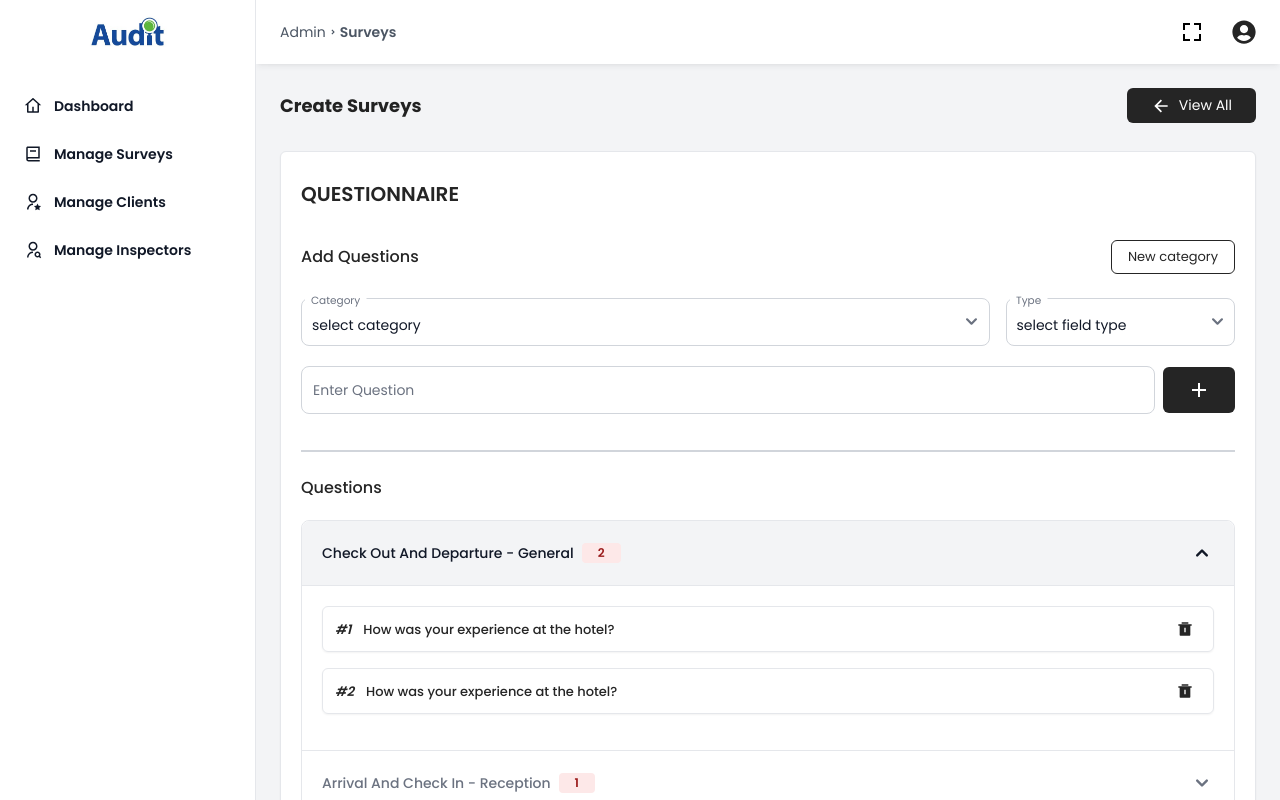
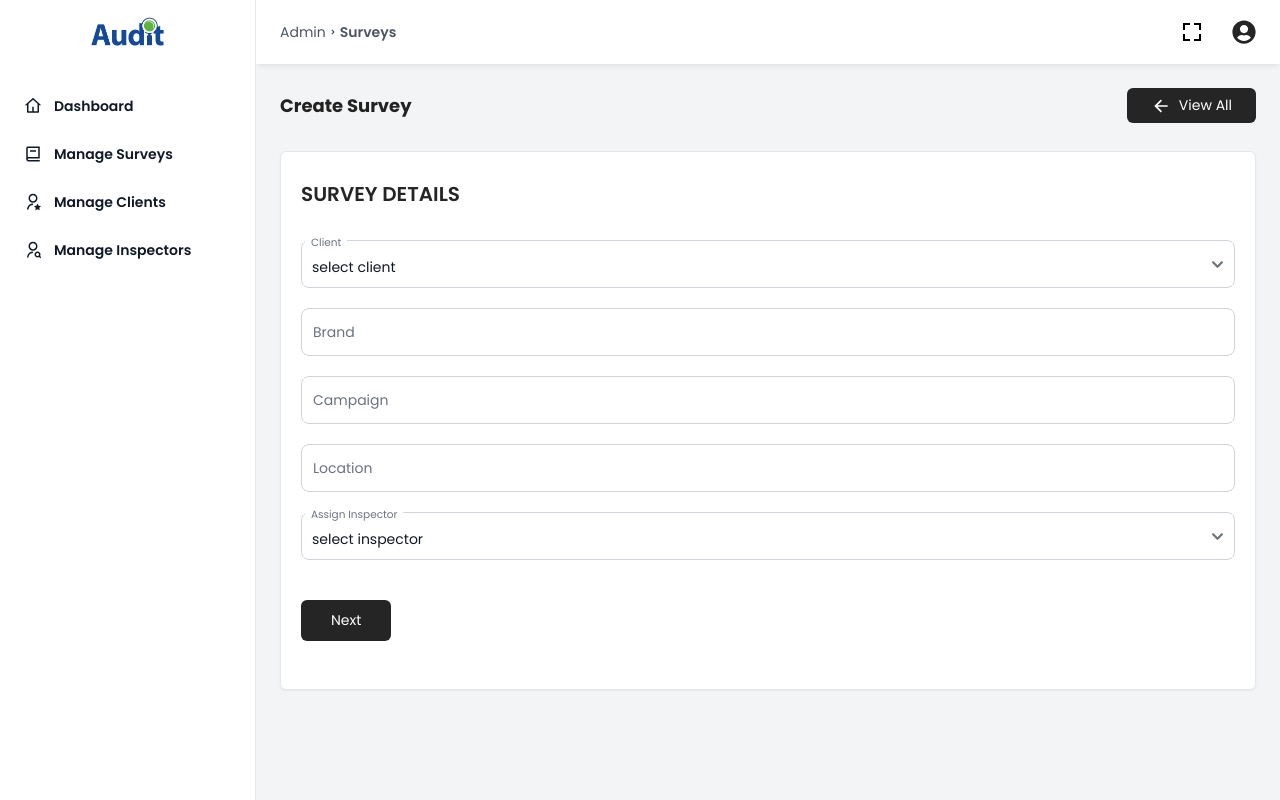
Before and after one commit to deegeeartz/pipeopsAuditProductivity, a Next.js app in the folder frontend/: page /admin/surveys/create in a window 1280 px wide. Shown: the top 800 px of the page. Built offline with nearby package versions, Linux system fonts and the light colour scheme.

Commit message:
feat: update Survey pages

```diff
--- /dev/null
+++ b/frontend/src/components/Fields.jsx
@@ -0,0 +1,39 @@
+import { FloatingLabel } from 'flowbite-react';
+
+export const SelectField = ({ label, style, children, ...props }) => (
+	<div class={`relative w-full ${style}`}>
+		<select
+			class='block px-2.5 pb-2.5 pt-4 w-full text-sm text-gray-900 bg-transparent rounded-lg border-1 border-gray-300 appearance-none focus:outline-none focus:ring-0 focus:!border-[#252525] peer'
+			{...props}>
+			{children}
+		</select>
+		<label
+			for='floating_outlined'
+			class='absolute text-sm text-gray-500 duration-300 transform -translate-y-4 scale-75 top-2 z-10 origin-[0] bg-white px-2 peer-focus:px-2 peer-focus:text-[#252525] peer-placeholder-shown:scale-100 peer-placeholder-shown:-translate-y-1/2 peer-placeholder-shown:top-1/2 peer-focus:top-2 peer-focus:scale-75 peer-focus:-translate-y-4 rtl:peer-focus:translate-x-1/4 rtl:peer-focus:left-auto start-1'>
+			{label}
+		</label>
+	</div>
+);
+
+export const FloatField = ({ label, style, ...props }) => (
+	<FloatingLabel
+		variant='outlined'
+		className={'focus:!border-[#252525] peer-focus:!text-[#252525] ' + style}
+		width={100}
+		label={label}
+		{...props}
+	/>
+);
+
+export const InputFieldStatic = ({ label, style, ...props }) => (
+	<div class='relative h-11 w-full min-w-[200px]'>
+		<input
+			placeholder={label}
+			class={
+				'peer h-full w-full border-b border-gray-200 bg-transparent pt-2 pb-1.5 font-sans text-sm font-normal text-gray-700 outline outline-0 transition-all placeholder-shown:border-gray-200 focus:border-[#252525] focus:outline-0 ' +
+				style
+			}
+			{...props}
+		/>
+	</div>
+);
--- /dev/null
+++ b/frontend/src/components/QuestionUI.jsx
@@ -0,0 +1,36 @@
+import { Accordion, Badge } from "flowbite-react";
+import { RiDeleteBin4Fill } from "react-icons/ri";
+
+export const CategoryPanel = ({ title, count, children }) => {
+	return (
+		<>
+			<Accordion.Title className="!ring-opacity-0 py-4 hover:!bg-gray-50 focus:!bg-gray-50">
+				<div className="capitalize fx_between">
+					<h5 className="text-sm">{title}</h5>
+					<Badge color="failure" className="px-4 ml-2">
+						{count}
+					</Badge>
+				</div>
+			</Accordion.Title>
+
+			<Accordion.Content>{children}</Accordion.Content>
+		</>
+	);
+};
+
+export const QuestionBox = ({ id, title, type }) => {
+	return (
+		<div className="box fx_between py-2.5 px-3 mb-4 border border-gray-200 shadow-sm rounded-md">
+			<div className="md:_flex">
+				<i className="text-[13px] font-semibold pr-3">#{id}</i>
+				<span className="text-[13px] font-medium">{title}</span>
+
+				<Badge color="info" className="px-4 mt-1.5 w-fit">
+					{type}
+				</Badge>
+			</div>
+
+			<RiDeleteBin4Fill size={22} className="mx-2 md:mt-0" />
+		</div>
+	);
+};
--- /dev/null
+++ b/frontend/src/pages/admin/surveys/[id]/edit.jsx
@@ -0,0 +1,144 @@
+import { useState } from "react";
+import Layout from "@/components/Layout";
+import { RiAddFill, RiArrowLeftLine, RiDeleteBin4Fill, RiUploadLine } from "react-icons/ri";
+
+import Link from "next/link";
+import { Accordion } from "flowbite-react";
+import { FloatField, SelectField } from "@/components/Fields";
+import { CategoryPanel, QuestionBox } from "@/components/QuestionUI";
+
+const EditSurvey = () => {
+	// const [openDelModal, setOpenDelModal] = useState(false);
+	const [step, setStep] = useState(1);
+
+	return (
+		<Layout>
+			<div className="content p-6">
+				<div className="mb-7 flex justify-between items-center">
+					<h1 className="font-bold text-lg text-[#222]">Edit Survey</h1>
+					<Link href="/admin/surveys" className="btn_primary _flex">
+						<RiArrowLeftLine className="mr-2 h-5 w-5" />
+						<span className="hidden md:block">View All</span>
+					</Link>
+				</div>
+
+				<div className="py-7 px-5 mb-8 bg-white rounded-md border border-gray-200 shadow-sm shadow-black/5">
+					<form class="w-full">
+						<div className={`step1 details ${step !== 1 && "hidden"}`}>
+							<h3 className="heading text-xl font-semibold mb-8 uppercase">Survey Details</h3>
+
+							<div class="mb-5">
+								<SelectField label={"Client"}>
+									<option>select client</option>
+									<option>KM Hotels</option>
+									<option>JEntertainment LTD</option>
+									<option></option>
+								</SelectField>
+							</div>
+
+							<div class="mb-5">
+								<FloatField label={"Brand"} value={""} />
+							</div>
+
+							<div class="mb-5">
+								<FloatField label={"Campaign"} value={""} />
+							</div>
+
+							<div class="mb-5">
+								<FloatField label={"Location"} value={""} />
+							</div>
+
+							<div class="mb-5">
+								<SelectField label={"Assign Inspector"}>
+									<option>select inspector</option>
+									<option>Paul Smith</option>
+									<option>David Samuel</option>
+								</SelectField>
+							</div>
+						</div>
+
+						<div className={`step2 questionnaire ${step !== 2 && "hidden"}`}>
+							<h3 className="heading text-xl font-semibold mb-8 uppercase">Questionnaire</h3>
+
+							<div className="fx_between mb-7">
+								<p className="heading text-base font-medium">Add Questions</p>
+								<div className="btn_outline">New category</div>
+							</div>
+
+							<div class="mb-5 w-full md:flex">
+								<SelectField label="Category">
+									<option>select category</option>
+									<option>Check out and departure - General</option>
+									<option>Check out and departure - Reception</option>
+									<option>Health Check and customer service</option>
+								</SelectField>
+
+								<SelectField label="Type" style="md:w-1/3 md:ml-4 mt-4 md:m-0">
+									<option>select field type</option>
+									<option>Input</option>
+									<option>Options</option>
+								</SelectField>
+							</div>
+
+							<div class="mb-5 md:flex items-center">
+								<div className="w-full mb-4 md:mb-0">
+									<FloatField label={"Enter Question"} value={""} />
+								</div>
+
+								<button className="btn_primary _flex md:ml-2 !py-[11px] mb-[8px]">
+									<RiAddFill size={24} />
+									<span className="ml-3 md:hidden">Add</span>
+								</button>
+							</div>
+
+							<div className="mt-7 mb-6 border border-gray-300" />
+							<p className="heading text-base font-medium mb-7">Questions</p>
+
+							<div className="mb-5">
+								<Accordion>
+									<Accordion.Panel className="box">
+										<CategoryPanel title={"Check out and departure - General"} count={2}>
+											<QuestionBox id={2} type={"Input"} title="How was your experience at the hotel?" />
+											<QuestionBox id={2} type={"Option"} title="How was your experience at the hotel?" />
+										</CategoryPanel>
+									</Accordion.Panel>
+
+									<Accordion.Panel className="box">
+										<CategoryPanel title={"Arrival and check in - Reception"} count={1}>
+											<QuestionBox id={2} type={"Option"} title="How was your experience at the hotel?" />
+										</CategoryPanel>
+									</Accordion.Panel>
+
+									<Accordion.Panel className="box">
+										<CategoryPanel title={"Check out and departure - General"} count={1}>
+											<QuestionBox id={2} type={"Input"} title="How was your experience at the hotel?" />
+											<QuestionBox id={2} type={"Option"} title="How was your experience at the hotel?" />
+										</CategoryPanel>
+									</Accordion.Panel>
+								</Accordion>
+							</div>
+						</div>
+
+						<div className="py-5 _flex">
+							<button
+								type="button"
+								onClick={() => (step == 1 ? setStep(2) : setStep(1))}
+								class="btn_primary !py-[10px] md:!px-[30px] mr-4">
+								{step == 1 ? "Next" : "Previous"}
+							</button>
+
+							{step == 2 && (
+								<button type="submit" class="btn_primary _flex !px-[10px] !py-[10px] md:!px-[30px]">
+									<RiUploadLine size={22} className="mr-1.5" />
+									<span>Update Survey</span>
+								</button>
+							)}
+						</div>
+					</form>
+				</div>
+			</div>
+		</Layout>
+	);
+};
+
+export default EditSurvey;
--- a/frontend/src/pages/admin/surveys/create.jsx
+++ b/frontend/src/pages/admin/surveys/create.jsx
@@ -1,33 +1,21 @@
 import { useState } from 'react';
 import Layout from '@/components/Layout';
-import { RiAddFill, RiArrowLeftLine, RiDeleteBin4Fill } from 'react-icons/ri';
+import { RiAddFill, RiArrowLeftLine, RiCloseLine, RiDeleteBin4Fill } from 'react-icons/ri';
 
 import Link from 'next/link';
-import { Accordion, Badge, FloatingLabel, Select } from 'flowbite-react';
+import { Accordion } from 'flowbite-react';
+import { FloatField, InputFieldStatic, SelectField } from '@/components/Fields';
+import { CategoryPanel, QuestionBox } from '@/components/QuestionUI';
 
-const CreateSurveys = () => {
+const CreateSurvey = () => {
 	// const [openDelModal, setOpenDelModal] = useState(false);
-
-	const SelectField = ({ label, style, children }) => (
-		<div class={`relative w-full ${style}`}>
-			<select
-				id='countries'
-				class='block px-2.5 pb-2.5 pt-4 w-full text-sm text-gray-900 bg-transparent rounded-lg border-1 border-gray-300 appearance-none focus:outline-none focus:ring-0 focus:!border-[#252525] peer'>
-				{children}
-			</select>
-			<label
-				for='floating_outlined'
-				class='absolute text-sm text-gray-500 duration-300 transform -translate-y-4 scale-75 top-2 z-10 origin-[0] bg-white px-2 peer-focus:px-2 peer-focus:text-[#252525] peer-placeholder-shown:scale-100 peer-placeholder-shown:-translate-y-1/2 peer-placeholder-shown:top-1/2 peer-focus:top-2 peer-focus:scale-75 peer-focus:-translate-y-4 rtl:peer-focus:translate-x-1/4 rtl:peer-focus:left-auto start-1'>
-				{label}
-			</label>
-		</div>
-	);
+	const [step, setStep] = useState(1);
 
 	return (
 		<Layout>
 			<div className='content p-6'>
 				<div className='mb-7 flex justify-between items-center'>
-					<h1 className='font-bold text-lg text-[#222]'>Create Surveys</h1>
+					<h1 className='font-bold text-lg text-[#222]'>Create Survey</h1>
 					<Link href='/admin/surveys' className='btn_primary _flex'>
 						<RiArrowLeftLine className='mr-2 h-5 w-5' />
 						<span className='hidden md:block'>View All</span>
@@ -35,211 +23,92 @@ const CreateSurveys = () => {
 				</div>
 
 				<div className='py-7 px-5 mb-8 bg-white rounded-md border border-gray-200 shadow-sm shadow-black/5'>
-					<form class='w-full'>
-						<div className='level details hidden'>
+					<form className='w-full'>
+						<div className={`step1 details ${step !== 1 && 'hidden'}`}>
 							<h3 className='heading text-xl font-semibold mb-8 uppercase'>Survey Details</h3>
 
-							<div class='mb-5'>
+							<div className='mb-5'>
 								<SelectField label={'Client'}>
 									<option>select client</option>
-									<option>Canada</option>
-									<option>France</option>
-									<option>Germany</option>
+									<option>KM Hotels</option>
+									<option>JEntertainment LTD</option>
+									<option></option>
 								</SelectField>
 							</div>
 
-							<div class='mb-5'>
-								{/* <label class='block mb-2 text-sm font-medium text-gray-900 dark:text-white'>Brand</label> */}
-								<FloatingLabel variant='outlined' label='Brand' />
+							<div className='mb-5'>
+								<FloatField label={'Brand'} value={''} />
 							</div>
 
-							<div class='mb-5'>
-								<FloatingLabel variant='outlined' label='Campaign' />
+							<div className='mb-5'>
+								<FloatField label={'Campaign'} value={''} />
 							</div>
 
-							<div class='mb-5'>
-								<FloatingLabel variant='outlined' label='Location' />
+							<div className='mb-5'>
+								<FloatField label={'Location'} value={''} />
 							</div>
 
-							<div class='mb-5'>
+							<div className='mb-5'>
 								<SelectField label={'Assign Inspector'}>
 									<option>select inspector</option>
 									<option>Paul Smith</option>
-									<option>France</option>
-									<option>Germany</option>
+									<option>David Samuel</option>
 								</SelectField>
 							</div>
 						</div>
 
-						<div className='level questionnaire'>
-							{/* <div className='mt-7 mb-6 border border-gray-300' /> */}
+						<div className={`step2 questionnaire ${step !== 2 && 'hidden'}`}>
 							<h3 className='heading text-xl font-semibold mb-8 uppercase'>Questionnaire</h3>
 
-							{/* <p className='heading text-base font-semibold mb-4'>Add Category</p>
-							<div class='mb-5 flex items-center'>
-								<div className='w-full'>
-									<FloatingLabel variant='outlined' width={100} label='Enter Category' />
-								</div>
-
-								<button className='btn_primary ml-2 !py-[11px] mb-[8px]'>
-									<RiAddFill size={24} />
-								</button>
-							</div> */}
-
-							{/* <div className='mt-7 mb-6 border border-gray-300' /> */}
-							<div className='fx_between mb-6'>
+							<div className='fx_between mb-7'>
 								<p className='heading text-base font-medium'>Add Questions</p>
 								<div className='btn_outline'>New category</div>
 							</div>
 
-							<div class='mb-5 w-full md:flex'>
-								<SelectField label='Category'>
-									<option>select category</option>
-									<option>Check out and departure - General</option>
-									<option>Health Check and customer service</option>
-									<option>Germany</option>
-								</SelectField>
+							<AddQuestion />
 
-								<SelectField label='Type' style='md:w-1/3 md:ml-4 mt-4 md:m-0'>
-									<option>select field type</option>
-									<option>Input</option>
-									<option>Options</option>
-								</SelectField>
-							</div>
-
-							<div class='mb-5 md:flex items-center'>
-								<div className='w-full mb-4 md:mb-0'>
-									<FloatingLabel variant='outlined' width={100} label='Enter Question' />
-								</div>
-
-								<button className='btn_primary _flex md:ml-2 !py-[11px] mb-[8px]'>
-									<RiAddFill size={24} />
-									<span className='ml-3 md:hidden'>Add</span>
-								</button>
-							</div>
-
-							<div className='mt-7 mb-6 border border-gray-300' />
-							<p className='heading text-base font-medium mb-5'>Questions</p>
+							<div className='mt-8 mb-6 border border-gray-300' />
+							<p className='heading text-base font-medium mb-7'>Questions</p>
 
 							<div className='mb-5'>
 								<Accordion>
-									<Accordion.Panel>
-										<Accordion.Title>
-											<div className='capitalize fx_between'>
-												<h5 className='text-sm'>Check out and departure - General</h5>
-												<Badge color='failure' className='px-4 ml-2'>
-													2
-												</Badge>
-											</div>
-										</Accordion.Title>
-										<Accordion.Content>
-											<div className='box fx_between py-2.5 px-3 mb-4 border border-gray-200 shadow-sm rounded-md'>
-												<div>
-													<i className='text-[13px] font-semibold pr-3'>#1</i>
-													<span className='text-[13px] font-medium'>
-														How was your experience at the hotel?
-													</span>
-												</div>
-
-												<RiDeleteBin4Fill className='mx-2' />
-											</div>
-
-											<div className='box fx_between py-2.5 px-3 mb-4 border border-gray-200 shadow-sm rounded-md'>
-												<div>
-													<i className='text-[13px] font-semibold pr-3'>#2</i>
-													<span className='text-[13px] font-medium'>
-														How was your experience at the hotel?
-													</span>
-												</div>
-
-												<RiDeleteBin4Fill className='mx-2' />
-											</div>
-										</Accordion.Content>
+									<Accordion.Panel className='box'>
+										<CategoryPanel title={'Check out and departure - General'} count={2}>
+											<QuestionBox id={2} type={'Input'} title='How was your experience at the hotel?' />
+											<QuestionBox id={2} type={'Option'} title='How was your experience at the hotel?' />
+										</CategoryPanel>
 									</Accordion.Panel>
 
-									<Accordion.Panel>
-										<Accordion.Title>
-											<div className='capitalize fx_between'>
-												<h5 className='text-sm'>Arrival and check in - Reception</h5>
-												<Badge color='failure' className='px-4 ml-2'>
-													1
-												</Badge>
-											</div>
-										</Accordion.Title>
-										<Accordion.Content>
-											<div className='box fx_between py-2.5 px-3 mb-4 border border-gray-200 shadow-sm rounded-md'>
-												<div>
-													<i className='text-[13px] font-semibold pr-3'>#1</i>
-													<span className='text-[13px] font-medium'>
-														How was your experience at the hotel?
-													</span>
-												</div>
-
-												<RiDeleteBin4Fill className='mx-2' />
-											</div>
-
-											<div className='box fx_between py-2.5 px-3 mb-4 border border-gray-200 shadow-sm rounded-md'>
-												<div>
-													<i className='text-[13px] font-semibold pr-3'>#1</i>
-													<span className='text-[13px] font-medium'>
-														How was your experience at the hotel?
-													</span>
-												</div>
-
-												<RiDeleteBin4Fill className='mx-2' />
-											</div>
-										</Accordion.Content>
+									<Accordion.Panel className='box'>
+										<CategoryPanel title={'Arrival and check in - Reception'} count={1}>
+											<QuestionBox id={2} type={'Option'} title='How was your experience at the hotel?' />
+										</CategoryPanel>
 									</Accordion.Panel>
 
-									<Accordion.Panel>
-										<Accordion.Title>
-											<div className='capitalize fx_between'>
-												<h5 className='text-sm'>Arrival and check in - General</h5>
-												<Badge color='failure' className='px-4 ml-2'>
-													1
-												</Badge>
-											</div>
-										</Accordion.Title>
-										<Accordion.Content>
-											<div className='box fx_between py-2.5 px-3 mb-4 border border-gray-200 shadow-sm rounded-md'>
-												<div>
-													<i className='text-[13px] font-semibold pr-3'>#1</i>
-													<span className='text-[13px] font-medium'>
-														How was your experience at the hotel?
-													</span>
-												</div>
-
-												<RiDeleteBin4Fill className='mx-2' />
-											</div>
-
-											<div className='box fx_between py-2.5 px-3 mb-4 border border-gray-200 shadow-sm rounded-md'>
-												<div>
-													<i className='text-[13px] font-semibold pr-3'>#1</i>
-													<span className='text-[13px] font-medium'>
-														How was your experience at the hotel?
-													</span>
-												</div>
-
-												<RiDeleteBin4Fill className='mx-2' />
-											</div>
-										</Accordion.Content>
+									<Accordion.Panel className='box'>
+										<CategoryPanel title={'Check out and departure - General'} count={1}>
+											<QuestionBox id={2} type={'Input'} title='How was your experience at the hotel?' />
+											<QuestionBox id={2} type={'Option'} title='How was your experience at the hotel?' />
+										</CategoryPanel>
 									</Accordion.Panel>
 								</Accordion>
 							</div>
 						</div>
 
-						<div className='py-5'>
+						<div className='py-5 _flex'>
 							<button
-								type='submit'
-								class='text-white bg-[#252525] hover:bg-gray-700 focus:ring-4 focus:outline-none focus:ring-blue-300 font-medium rounded-lg text-sm w-full sm:w-auto px-8 py-2.5 text-center mr-4'>
-								Previous
+								type='button'
+								onClick={() => (step == 1 ? setStep(2) : setStep(1))}
+								className='btn_primary !py-[10px] md:!px-[30px] mr-4'>
+								{step == 1 ? 'Next' : 'Previous'}
 							</button>
 
-							<button
-								type='submit'
-								class='text-white bg-[#252525] hover:bg-gray-700 focus:ring-4 focus:outline-none focus:ring-blue-300 font-medium rounded-lg text-sm w-full sm:w-auto px-8 py-2.5 text-center'>
-								Create Survey
-							</button>
+							{step == 2 && (
+								<button type='submit' className='btn_primary _flex !px-[10px] !py-[10px] md:!px-[30px]'>
+									<RiAddFill size={22} className='mr-1.5' />
+									<span>Create Survey</span>
+								</button>
+							)}
 						</div>
 					</form>
 				</div>
@@ -248,4 +117,112 @@ const CreateSurveys = () => {
 	);
 };
 
-export default CreateSurveys;
+const AddQuestion = () => {
+	const [data, setData] = useState({ type: 'text' });
+	const [options, setOptions] = useState({ 1: '' });
+	const [optionFields, setOptionFields] = useState([1]);
+
+	const addOptionField = () => {
+		const id = optionFields[optionFields.length - 1] + 1;
+		console.log(id, data, options);
+		setOptionFields([...optionFields, id]);
+	};
+
+	const onChangeInput = (el, id) => {
+		setOptions({ ...options, [id]: el.target.value });
+		console.log(el.target);
+		el.target.focus();
+	};
+
+	const removeOptionField = (id) => {
+		console.log(optionFields, options);
+		setOptions({ ...options, [id]: '' });
+		setOptionFields(optionFields.filter((idx) => idx !== id));
+	};
+
+	const OptionField = ({ label, value, id, ...props }) => (
+		<div className='w-full mb-2 _flex'>
+			<span className='border-2 border-gray-400 rounded-full w-[21px] h-[21px] mt-2 mr-3'></span>
+			<InputFieldStatic label={label} style='' value={value} {...props} />
+			<RiCloseLine size={26} className='mx-4' onClick={() => removeOptionField(id)} />
+		</div>
+	);
+
+	const submitForm = (el) => {
+		el.preventDefault();
+		const questionData = { ...data, options };
+		console.log(questionData);
+	};
+
+	return (
+		<>
+			<div className='mb-5 w-full md:flex'>
+				<SelectField
+					label='Category'
+					value={data.category}
+					onChange={(el) => setData({ ...data, category: el.target.value })}>
+					<option>select category</option>
+					<option>Check out and departure - General</option>
+					<option>Check out and departure - Reception</option>
+					<option>Health Check and customer service</option>
+				</SelectField>
+
+				<SelectField
+					label='Type'
+					style='md:w-1/3 md:ml-4 mt-4 md:m-0'
+					value={data.type}
+					onChange={(el) => setData({ ...data, type: el.target.value })}>
+					<option>select field type</option>
+					<option value='text'>Text</option>
+					<option value='multi_choice'>Multi Choice</option>
+				</SelectField>
+			</div>
+
+			<div className='mb-3 md:flex items-center'>
+				<div className='w-full mb-4 md:mb-0'>
+					<FloatField
+						label={'Enter Question'}
+						value={data.question}
+						onChange={(el) => setData({ ...data, question: el.target.value })}
+					/>
+				</div>
+
+				<button className='btn_primary _flex md:ml-2 !py-[11px] mb-[8px]' onClick={submitForm}>
+					<RiAddFill size={24} />
+					<span className='ml-3 md:hidden'>Add</span>
+				</button>
+			</div>
+
+			{data.type == 'multi_choice' && (
+				<div className='multi_choice pb-2'>
+					{optionFields.map((id, index) => (
+						<div key={index}>
+							<OptionField
+								label={'Option ' + id}
+								id={id}
+								key={id}
+								value={options[id]}
+								onChange={(el) => onChangeInput(el, id)}
+							/>
+						</div>
+					))}
+
+					{/* <OptionField label={'Add Option'} onClickFunc={addOptionField} /> */}
+
+					<div className='w-full mb-2 _flex'>
+						<span className='border-2 border-gray-400 rounded-full w-[21px] h-[21px] mt-2 mr-3'></span>
+						<InputFieldStatic
+							label={'Add option'}
+							style='focus:!border-gray-200 placeholder:text-[#252525]'
+							onClick={addOptionField}
+							readOnly={true}
+						/>
+						<RiCloseLine size={26} className='mx-4 opacity-0' />
+					</div>
+				</div>
+			)}
+		</>
+	);
+};
+
+export default CreateSurvey;
```
Also changed, not shown: frontend/src/components/SurveyTable.jsx (+11 -4 lines).
